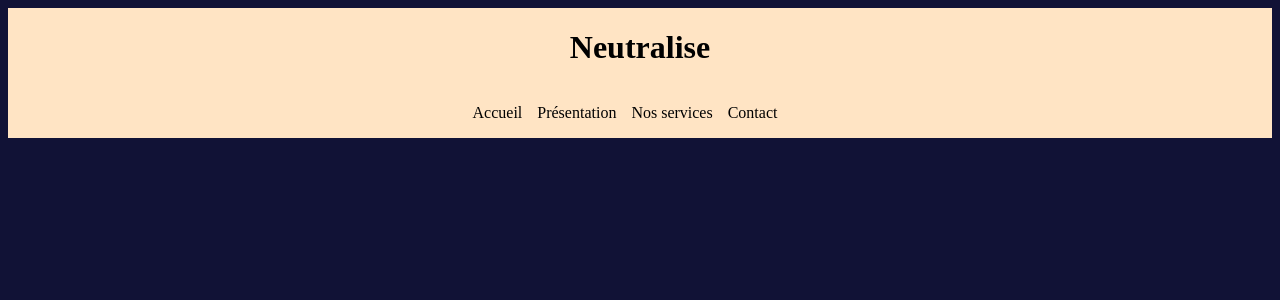
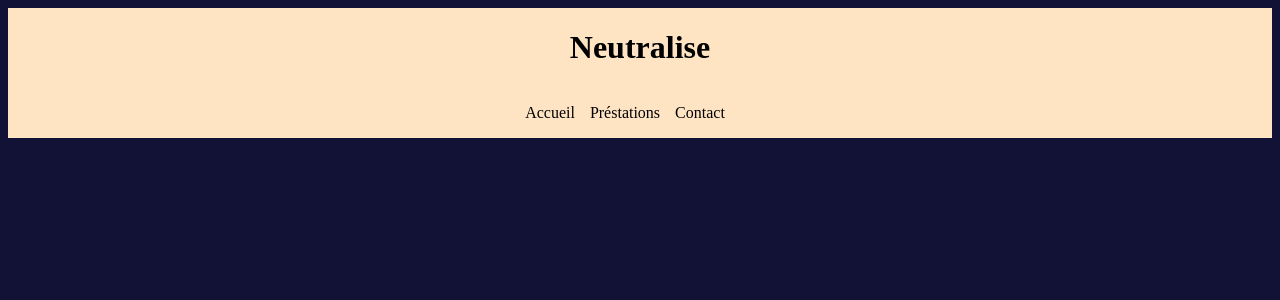
Before and after one commit to Rappson/neutralize, a React (Create React App) app in the folder frontend/: page / in a window 1280 px wide. Shown: the top 300 px of the page. Built offline with nearby package versions, Linux system fonts and the light colour scheme.

Commit message:
mise à jour

```diff
--- a/frontend/src/components/header/Header.js
+++ b/frontend/src/components/header/Header.js
@@ -8,8 +8,7 @@ function Header() {
                 <div className='menu-list'>
                     <ul className='menu-list-components'>
                         <ol>Accueil</ol>
-                        <ol>Présentation</ol>
-                        <ol>Nos services</ol>
+                        <ol>Préstations</ol>
                         <ol>Contact</ol>
                     </ul>
                 </div>
```
